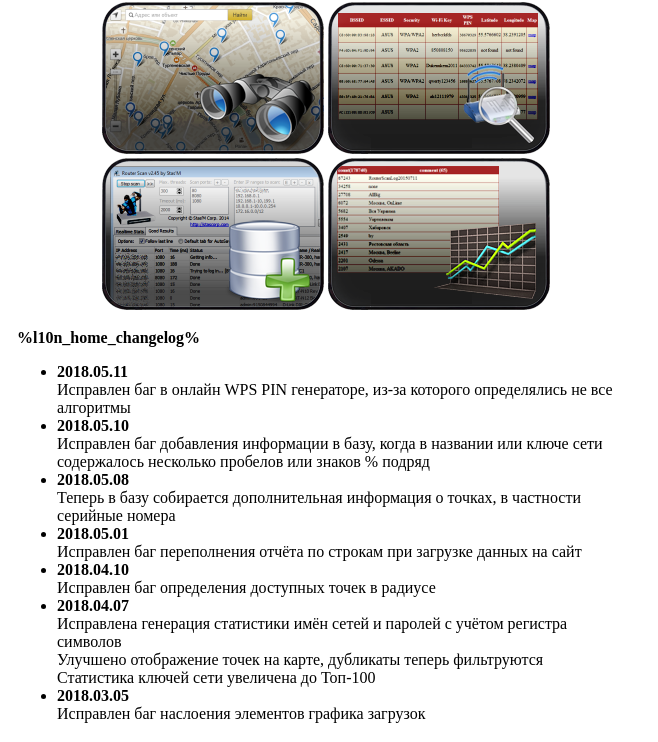
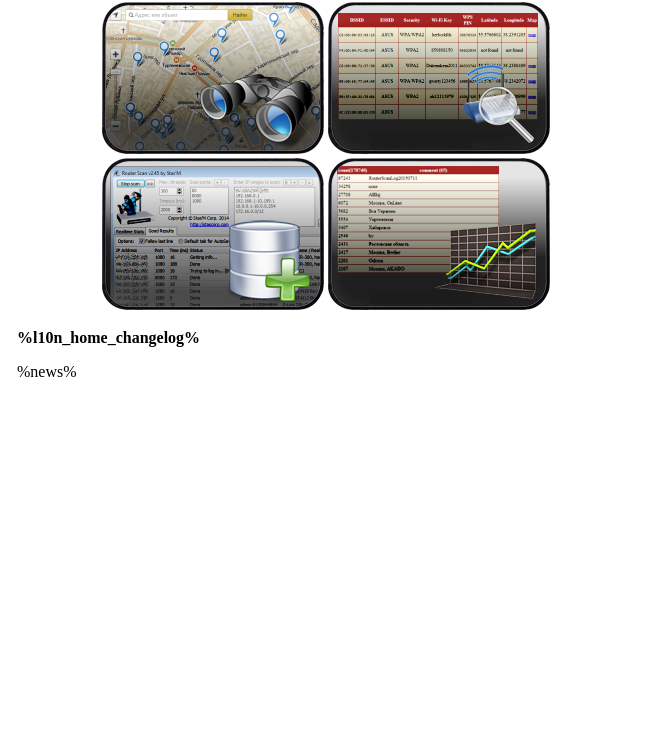
Before and after one commit to binarymaster/3WiFi, a PHP site: page /home.html in a window 1280 px wide. Shown: the part 706-1448 px from the top of the page, without its empty margins (0-658 px from the left). After the commit the page ends 1083 px from the top, so only its background shows below. Run offline with PHP 8.4, Linux system fonts and the light colour scheme.

Commit message:
Home: Move news lists to JSON files

```diff
--- a/home.html
+++ b/home.html
@@ -38,213 +38,7 @@ function initpage()
 <div class=graphbkg style="width: 100%">
 <div style="max-height: 412px; overflow-y: auto">
 <p><b>%l10n_home_changelog%</b></p>
-<ul>
-	<li><b>2018.05.11</b><br>
-	Исправлен баг в онлайн WPS PIN генераторе, из-за которого определялись не все алгоритмы</li>
-	<li><b>2018.05.10</b><br>
-	Исправлен баг добавления информации в базу, когда в названии или ключе сети содержалось несколько пробелов или знаков % подряд</li>
-	<li><b>2018.05.08</b><br>
-	Теперь в базу собирается дополнительная информация о точках, в частности серийные номера</li>
-	<li><b>2018.05.01</b><br>
-	Исправлен баг переполнения отчёта по строкам при загрузке данных на сайт</li>
-	<li><b>2018.04.10</b><br>
-	Исправлен баг определения доступных точек в радиусе</li>
-	<li><b>2018.04.07</b><br>
-	Исправлена генерация статистики имён сетей и паролей с учётом регистра символов<br>
-	Улучшено отображение точек на карте, дубликаты теперь фильтруются<br>
-	Статистика ключей сети увеличена до Топ-100</li>
-	<li><b>2018.03.05</b><br>
-	Исправлен баг наслоения элементов графика загрузок</li>
-	<li><b>2018.03.01</b><br>
-	Улучшена скорость обработки заданий на загрузке</li>
-	<li><b>2018.01.17</b><br>
-	Исправлено сохранение настройки оформления сайта при закрытии браузера</li>
-	<li><b>2018.01.12</b><br>
-	Добавлена фильтрация загрузки точек без ключей, в случае присутствия этой же точки с ключом в базе</li>
-	<li><b>2018.01.07</b><br>
-	Обновлены вопросы и ответы на странице F.A.Q</li>
-	<li><b>2017.12.22</b><br>
-	Исправления в коде геолокации</li>
-	<li><b>2017.12.09</b><br>
-	Мелкие исправления в веб интерфейсе</li>
-	<li><b>2017.11.30</b><br>
-	Улучшен онлайн генератор WPS PIN, теперь поддерживаются пины без контрольной суммы!<br>
-	Также добавлены индикаторы присутствия точки в базе и нестандартного пина<br>
-	Выполнен рефакторинг онлайн генератора WPS PIN, благодаря чему появилась возможность перебора известных алгоритмов со смещениями</li>
-	<li><b>2017.11.28</b><br>
-	Исправлено отображение точек на карте ниже экватора</li>
-	<li><b>2017.11.27</b><br>
-	Режимы отображения точек на карте теперь запоминаются в локальном хранилище</li>
-	<li><b>2017.11.26</b><br>
-	Формы сайта перемещены в отдельные файлы для более удобной работы<br>
-	Добавлена пометка о необходимости входа для просмотра паролей на карте</li>
-	<li><b>2017.10.31</b><br>
-	Добавлена функция закрепления локации на карте, теперь можно искать данные и смотреть статистику в пределах выбранной территории!<br>
-	Улучшен вывод статистики, уникальные записи с единичным вхождением отсеиваются</li>
-	<li><b>2017.10.30</b><br>
-	Включена защита от встраивания сайта во фреймы<br>
-	На карту добавлена кнопка перехода к поиску диапазонов</li>
-	<li><b>2017.10.28</b><br>
-	Реализовано кеширование статистики<br>
-	Страница администрирования интегрирована в пользовательскую<br>
-	Исправлена утечка данных из-за автозаполнения форм некоторыми браузерами</li>
-	<li><b>2017.10.23</b><br>
-	В оффлайн генератор WPS PIN добавлена проверка алгоритмов<br>
-	Реализонан <a href="https://forum.antichat.ru/posts/4141683" target="_blank">подбор ключа</a> для алгоритма DSL WPS (Belkin / EasyBox)</li>
-	<li><b>2017.10.18</b><br>
-	Оффлайн генератор WPS PIN <a href="https://forum.antichat.ru/posts/4139654" target="_blank">научился использовать</a> серийный номер роутера для некоторых алгоритмов генерации<br>
-	Добавлен генератор пин кода Belkin<br>
-	Добавлен генератор пин кода Livebox Arcadyan</li>
-	<li><b>2017.07.16</b><br>
-	Добавлен новый метод API для получения диапазонов</li>
-	<li><b>2017.06.25</b><br>
-	Добавлен вывод значков состояния сети в таблицах (Wi-Fi отключён / скрытая сеть)<br>
-	Исправлен баг вывода названия сетей и паролей с двумя и более пробелами<br>
-	Мелкие улучшения перевода и стилей</li>
-	<li><b>2017.06.24</b><br>
-	Улучшен поиск по базе: добавлена возможность поиска пустых полей<br>
-	Добавлен режим поиска с учётом регистра</li>
-	<li><b>2017.06.11</b><br>
-	Исправлена задержка при определении диапазонов по местоположению</li>
-	<li><b>2017.05.14</b><br>
-	Оптимизирован алгоритм определения устройств по MAC-адресу</li>
-	<li><b>2017.05.09</b><br>
-	Улучшена классификация стилей для страниц сайта<br>
-	Реализован "отзывчивый" дизайн для динамики состояния</li>
-	<li><b>2017.05.06</b><br>
-	Улучшение совместимости кода со старыми версиями PHP<br>
-	Другие мелкие исправления</li>
-	<li><b>2017.04.25</b><br>
-	Улучшен поиск по базе, оптимизация запросов<br>
-	Исправлен баг многостраничного поиска<br>
-	Добавлена возможность поиска по IP-адресу (для разработчиков)</li>
-	<li><b>2017.04.24</b><br>
-	Добавлен новый демон для перепроверки ненайденных точек на карте<br>
-	Добавлен вывод профиля пользователя при авторизации по API</li>
-	<li><b>2017.04.22</b><br>
-	Сделаны красивые короткие ссылки для API<br>
-	Реализован интерфейс администратора сайта</li>
-	<li><b>2017.04.16</b><br>
-	Добавлена возможность привязки точек к аккаунту через API<br>
-	Добавлен новый API метод для генерации WPS PIN по BSSID</li>
-	<li><b>2017.04.09</b><br>
-	Обновлены методы API</li>
-	<li><b>2017.03.18</b><br>
-	Небольшое исправление всплывающей подсказки на карте<br>
-	Добавлена поддержка мультиязычности<br>
-	Добавлена английская локализация</li>
-	<li><b>2017.03.05</b><br>
-	Добавлена возможность глобальных оповещений на сайте<br>
-	Добавлено глобальное оповещение при недоступности БД<br>
-	Небольшие стилистические исправления на сайте<br>
-	Добавлена поддержка тем оформления<br>
-	Добавлена новая тема оформления &quot;antichat&quot;!</li>
-	<li><b>2017.01.15</b><br>
-	Исправлен баг во второй стадии обработчика заданий</li>
-	<li><b>2017.01.11</b><br>
-	Исправлен критический баг удаления приглашений, спасибо Triton_Mgn!</li>
-	<li><b>2017.01.05</b><br>
-	Исправлен баг ограничения поиска по дополнительным полям (для разработчиков)<br>
-	Исправлен баг изменения группы пользователя в приглашении<br>
-	Реализована защита от CSRF для всех пользовательских функций<br>
-	С новым 2017 годом!</li>
-	<li><b>2016.12.30</b><br>
-	Разрешён поиск по ключу сети и WPS PIN для гостей и пользователей</li>
-	<li><b>2016.11.20</b><br>
-	Группа "Продвинутые пользователи" переименована в "Разработчики"</li>
-	<li><b>2016.10.26</b><br>
-	Добавлена возможность поиска по авторизации и WPS PIN (для разработчиков)</li>
-	<li><b>2016.09.30</b><br>
-	Исправлен баг скачивания своих загрузок через Firefox</li>
-	<li><b>2016.09.10</b><br>
-	Добавлена возможность оставаться на странице после логина<br>
-	Изменена политика учётных записей: гостевая учётная запись теперь имеет API ключ на чтение<br>
-	Обновлён раздел F.A.Q.</li>
-	<li><b>2016.07.03</b><br>
-	Исправлен баг в онлайн генераторе WPS PIN (алгоритм D-Link)</li>
-	<li><b>2016.06.29</b><br>
-	Исправлен баг при поиске диапазонов по локации с долготой > 90°</li>
-	<li><b>2016.06.12</b><br>
-	Добавлен провайдер геолокации Microsoft Live</li>
-	<li><b>2016.06.02</b><br>
-	Появилась возможность хранения избранных локаций<br>
-	Можно добавлять избранные локации с карты<br>
-	Избранные локации отображаются на карте<br>
-	Изменились подстановочные символы для поиска<br>
-	Добавлена возможность перехода на произвольную страницу в поиске</li>
-	<li><b>2016.06.01</b><br>
-	Реализован раздел &quot;Избранное&quot; для пользователей<br>
-	Появилась возможность добавлять точки доступа в избранное</li>
-	<li><b>2016.05.30</b><br>
-	Добавлена личная статистика для пользователей</li>
-	<li><b>2016.05.29</b><br>
-	Добавлено выделение выбранной точки на карте другим цветом<br>
-	Добавлена возможность отключения кластеризации при крупном масштабе</li>
-	<li><b>2016.05.22</b><br>
-	Добавлено определение WPS PIN по BSSID с использованием данных из базы</li>
-	<li><b>2016.05.16</b><br>
-	Про базу написали в майском номере журнала Хакер!</li>
-	<li><b>2016.05.11</b><br>
-	Добавлена возможность смены никнейма</li>
-	<li><b>2016.05.05</b><br>
-	Добавлена возможность смены пароля</li>
-	<li><b>2016.04.27</b><br>
-	Добавлен алгоритм генерации WPS PIN для некоторых роутеров ASUS</li>
-	<li><b>2016.04.23</b><br>
-	Добавлен генератор WPS PIN</li>
-	<li><b>2016.04.15</b><br>
-	Для повышения стабильности реализован дополнительный демон для работы с таблицами в памяти</li>
-	<li><b>2016.03.03</b><br>
-	Некоторые оптимизации загрузки отчётов</li>
-	<li><b>2016.02.23</b><br>
-	Исправлен баг в дизайне сайта</li>
-	<li><b>2016.02.09</b><br>
-	Исправлено отображение графика динамики загрузок<br>
-	Добавлена очистка незавершённых загрузок</li>
-	<li><b>2015.12.26</b><br>
-	Продолжение реализации API ключей<br>
-	Оптимизация структуры базы данных</li>
-	<li><b>2015.12.18</b><br>
-	Частично реализованы API ключи<br>
-	Мелкие исправления в коде сайта</li>
-	<li><b>2015.12.17</b><br>
-	В функцию поиска диапазонов добавлены новые источники данных</li>
-	<li><b>2015.12.15</b><br>
-	Добавлена возможность привязки загруженных точек к аккаунту, а также скачивание своих точек<br>
-	В карту добавлена кнопка скрытия/показа точек доступа<br>
-	Множественные исправления в дизайне и коде сайта</li>
-	<li><b>2015.12.13</b><br>
-	Веб интерфейс сайта переработан<br>
-	Пароли доступа более не используются<br>
-	Реализована поддержка пользователей</li>
-	<li><b>2015.12.01</b><br>
-	Сделана серверная кластеризация точек</li>
-	<li><b>2015.11.27</b><br>
-	Добавлена страница динамики состояния</li>
-	<li><b>2015.11.19</b><br>
-	Создано приложение 3WiFi Locator для Android</li>
-	<li><b>2015.11.16</b><br>
-	Добавлен счётчик OpenStat на страницы</li>
-	<li><b>2015.11.15</b><br>
-	Глобальная оптимизация БД</li>
-	<li><b>2015.10.30</b><br>
-	Реализована загрузка отчётов по частям</li>
-	<li><b>2015.10.05</b><br>
-	Добавлено определение устройств по MAC</li>
-	<li><b>2015.10.02</b><br>
-	Добавлен поиск диапазонов</li>
-	<li><b>2015.09.04</b><br>
-	Сайт переписан на технологии jQuery/AJAX</li>
-	<li><b>2015.08.02</b><br>
-	Добавлена поддержка отчётов TXT</li>
-	<li><b>2015.07.19</b><br>
-	Появилось меню и главная страница</li>
-	<li><b>2015.07.13</b><br>
-	Создание обсуждения на форуме antichat</li>
-	<li><b>2015.07.11</b><br>
-	Создание репозитория на GitHub<br>
-	Публикация исходных кодов</li>
-</ul>
+%news%
 </div>
 </div>
 
--- /dev/null
+++ b/service_news.json
@@ -0,0 +1,2 @@
+{
+}
```
Also changed, not shown: index.php (+19 -0 lines), project_news.json (added, +365 -0 lines).
